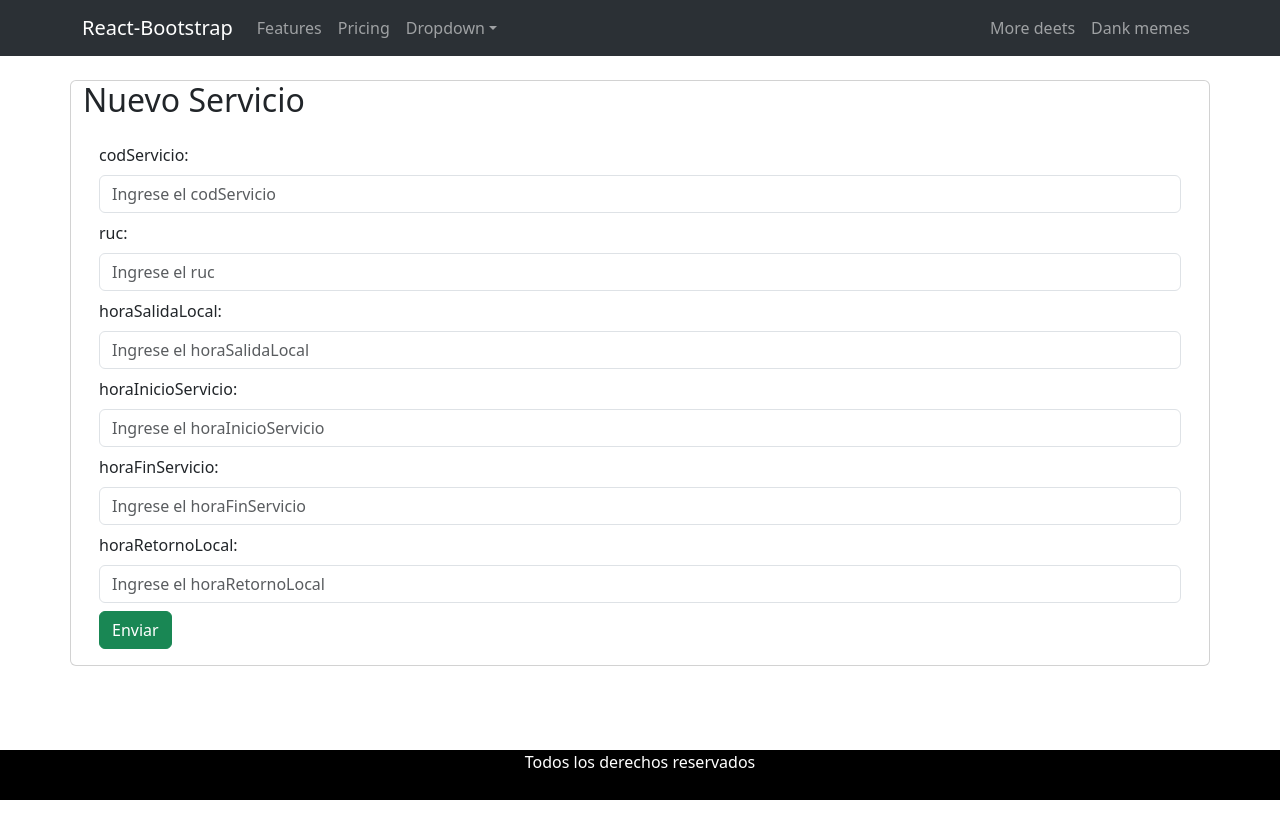
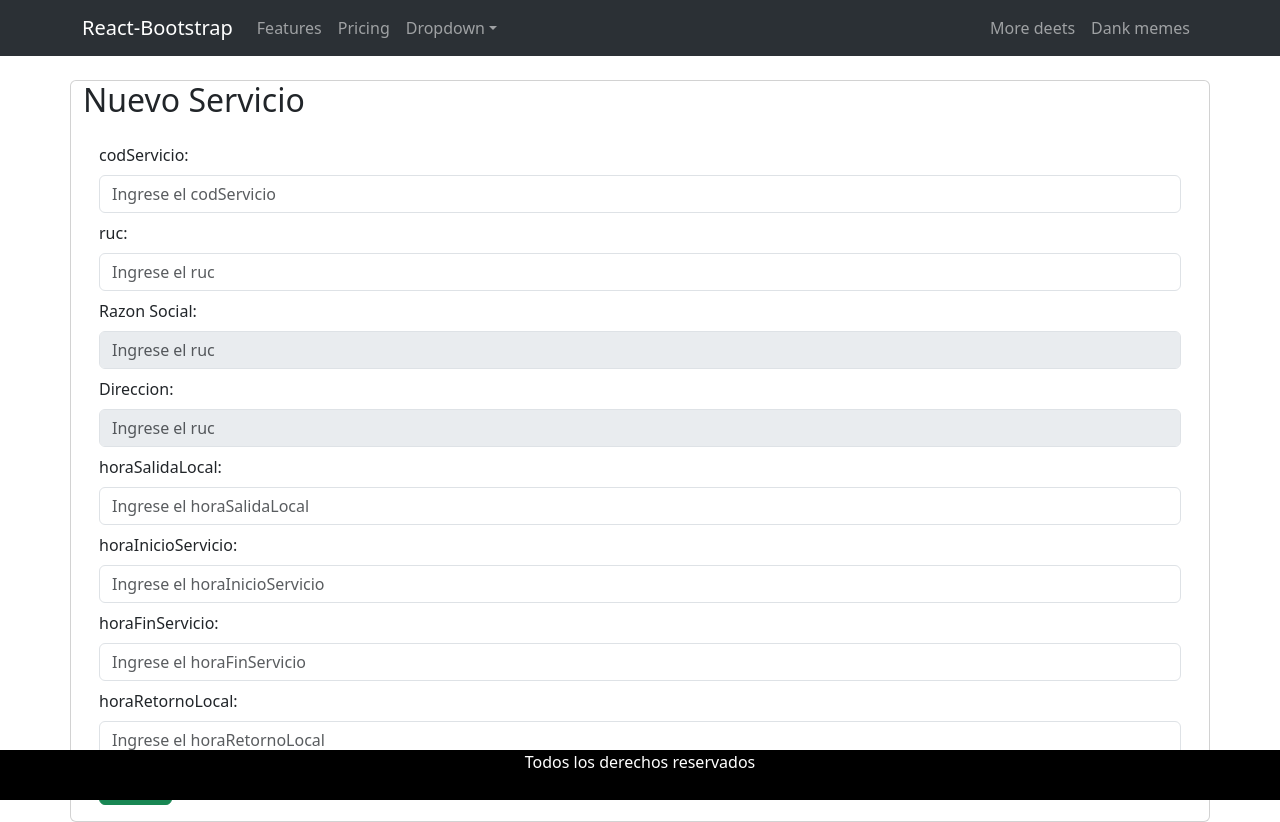
Before and after one commit to giscar/depofront, a React (Vite) app: page /addServicio in a window 1280 px wide. Before the commit the page ends 800 px from the top, so only its background shows below. Built offline with nearby package versions, Linux system fonts and the light colour scheme.

Commit message:
avance crud factura

```diff
--- a/package.json
+++ b/package.json
@@ -16,6 +16,7 @@
     "react": "^18.2.0",
     "react-bootstrap": "^2.10.2",
     "react-dom": "^18.2.0",
+    "react-icons": "^5.1.0",
     "react-router-dom": "^6.22.3",
     "yup": "^1.4.0"
   },
--- a/src/componentes/servicio/ServicioComponent.jsx
+++ b/src/componentes/servicio/ServicioComponent.jsx
@@ -1,14 +1,25 @@
-import React, {useState} from 'react'
+import React, {useEffect, useState} from 'react'
 import BusquedaClienteComponent from '../util/BusquedaClienteComponent';
 
 const ServicioComponent = () => {
 
     const [codServicio, setCodServicio] = useState('')
     const [ruc, setRuc] = useState('')
+    const [razonSocial, setRazonSocial] = useState('')
+    const [direccion, setDireccion] = useState('')
     const [horaSalidaLocal, setHoraSalidaLocal] = useState('')
     const [horaInicioServicio, setHoraInicioServicio] = useState('')
     const [horaFinServicio, setHoraFinServicio] = useState('')
     const [horaRetornoLocal, setHoraRetornoLocal] = useState('')
+    const [cliente, setCliente] = useState([])
+
+    useEffect(() => {
+        console.log(cliente);
+        setRuc(cliente.ruc)
+        setDireccion(cliente.direccion)
+        setRazonSocial(cliente.razonSocial)
+
+    }, [cliente])
 
     //modal
     const [show, setShow] = useState(false);
@@ -97,8 +108,20 @@ const ServicioComponent = () => {
                         </div>
                         <div className='form-group mb-2'>
                             <label className='form-label'>ruc:</label>
-                            <input type='text' placeholder='Ingrese el ruc' name='txtRuc' value={ruc} onClick={handleShow}
+                            <input type='text' placeholder='Ingrese el ruc' name='txtRuc' value={ruc} onClick={handleShow} readOnly
                                 className={`form-control ${errors.ruc? 'is-invalid' : ''}`} onChange={(e) =>{setRuc(e.target.value)}}></input>
+                            {errors.ruc && <div className='invalid-feedback'>{errors.ruc}</div>}
+                        </div>
+                        <div className='form-group mb-2'>
+                            <label className='form-label'>Razon Social:</label>
+                            <input type='text' placeholder='Ingrese el ruc' name='txRazonSocial' value={razonSocial} onClick={handleShow} disabled
+                                className={`form-control ${errors.ruc? 'is-invalid' : ''}`} onChange={(e) =>{setRazonSocial(e.target.value)}}></input>
+                            {errors.ruc && <div className='invalid-feedback'>{errors.RazonSocial}</div>}
+                        </div>
+                        <div className='form-group mb-2'>
+                            <label className='form-label'>Direccion:</label>
+                            <input type='text' placeholder='Ingrese el ruc' name='txtDireccion' value={direccion} onClick={handleShow} disabled
+                                className={`form-control ${errors.ruc? 'is-invalid' : ''}`} onChange={(e) =>{setDireccion(e.target.value)}}></input>
                             {errors.ruc && <div className='invalid-feedback'>{errors.ruc}</div>}
                         </div>
                         <div className='form-group mb-2'>
@@ -132,7 +155,7 @@ const ServicioComponent = () => {
             </div>
         </div>
     </div>
-    <BusquedaClienteComponent show={show} handleClose={handleClose}/>
+    <BusquedaClienteComponent show={show} handleClose={handleClose} setCliente={setCliente}/>
     </>
   )
 }
--- a/src/componentes/util/BusquedaClienteComponent.jsx
+++ b/src/componentes/util/BusquedaClienteComponent.jsx
@@ -4,21 +4,26 @@ import Form from 'react-bootstrap/Form';
 import Modal from 'react-bootstrap/Modal';
 import { Formik, useFormik } from 'formik';
 import { clienteForRuc } from '../../service/FacturaService';
+import { FaCircleNotch } from 'react-icons/fa';
 
-const BusquedaClienteComponent = ({show, handleClose}) => {
+const BusquedaClienteComponent = ({show, handleClose, setCliente}) => {
 
   const [ruc, setRuc] = useState();
   const [razonSocial, setRazonSocial] = useState();
   const [clientes, setClientes] = useState([])
 
+
   const buscarCliente = () => {
-    const clienteData = [ruc, razonSocial]
-    console.log(clienteData);
     clienteForRuc(ruc).then((response) =>{
       setClientes(response.data);
     }).catch(error => {
       console.error(error)
     })
+  }
+
+  const seleccionarCliente = (cliente) => {
+    setCliente(cliente)
+    handleClose()
   }
 
   const formik = useFormik({
@@ -31,9 +36,13 @@ const BusquedaClienteComponent = ({show, handleClose}) => {
 
   return (
     <>
-      <Modal show={show} onHide={handleClose}>
+      <Modal show={show}
+              onHide={handleClose}
+              size="lg"
+              backdrop="static"
+              keyboard={false}>
         <Modal.Header closeButton>
-          <Modal.Title>Modal heading</Modal.Title>
+          <Modal.Title>Busqueda de clientes</Modal.Title>
         </Modal.Header>
         <Modal.Body>
           <Form>
@@ -73,22 +82,24 @@ const BusquedaClienteComponent = ({show, handleClose}) => {
           <table className='table table-striped table-bordered table-hover'>
             <thead>
                 <tr>
-                <th>ID</th>
                     <th>RUC</th>
                     <th>Razon</th>
-                    <th>Direccionn</th>
-
+                    <th>Dirección</th>
+                    <th></th>
                 </tr>
             </thead>
             <tbody>
                 {
                     clientes.map(cliente =>
                         <tr key={cliente.id}>
-                            <td>{cliente.id}</td>
                             <td>{cliente.ruc}</td>
                             <td>{cliente.razonSocial}</td>
                             <td>{cliente.direccion}</td>
-
+                            <td>
+                              <Button onClick={() => seleccionarCliente(cliente)}>
+                                <FaCircleNotch />
+                              </Button>
+                            </td>
                         </tr>
                     )
                 }
--- a/src/service/FacturaService.js
+++ b/src/service/FacturaService.js
@@ -1,8 +1,10 @@
 import axios from "axios";
 
-const REST_API_BASE_URL_FACTURA = "http://localhost:8080/factura"
+//const REST_API_BASE_URL_FACTURA = "http://143.198.244.41:8080/factura"
+const REST_API_BASE_URL_FACTURA = "http://143.198.244.41:8080/factura"
 
-const REST_API_BASE_URL_CLIENTE = "http://localhost:8080/cliente"
+//const REST_API_BASE_URL_CLIENTE = "http://143.198.244.41:8080/cliente"
+const REST_API_BASE_URL_CLIENTE = "http://143.198.244.41:8080/cliente"
 
 export const listaFacturas = () => axios.get(REST_API_BASE_URL_FACTURA+"/all");
 
```
Also changed, not shown: 1 other file (tests, documents, lock files or other folders).
